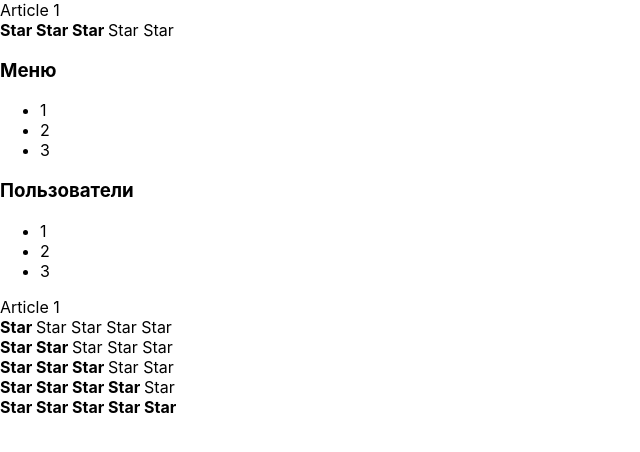
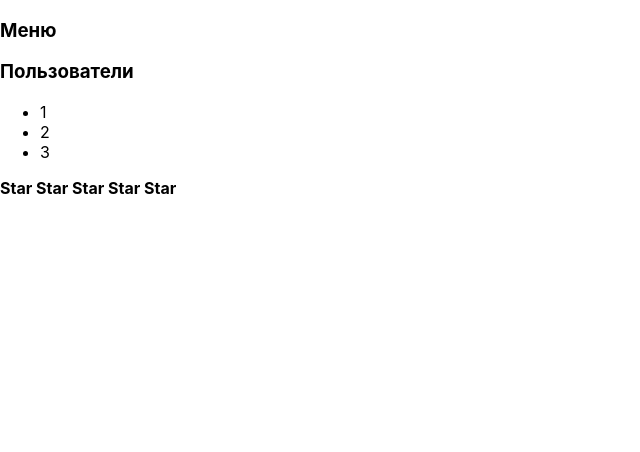
Before and after one commit to Mrleoneed/KABZDA, a React (Create React App) app: page / in a window 1280 px wide. Shown: the top 452 px of the page, without its empty margins (0-640 px from the left). Built offline with nearby package versions, Linux system fonts and the light colour scheme.

Commit message:
Less 05: conditional rendering

```diff
--- a/src/App.tsx
+++ b/src/App.tsx
@@ -1,22 +1,15 @@
 import React from 'react';
 import './App.css';
 import Accordion from "./Components/Accordion/Accordion";
-import {Rating} from "./Rating/Rating";
+import {Rating} from "./Components/Rating/Rating";
 
 
 function App() {
     console.log('App Rendered')
     return (
         <div>
-            Article 1
-            <Rating value={3}/>
-            <Accordion titleValue={"Меню"} collapsed={false}/>
+            <Accordion titleValue={"Меню"} collapsed={true}/>
             <Accordion titleValue={"Пользователи"} collapsed={false}/>
-            Article 1
-            <Rating value={1}/>
-            <Rating value={2}/>
-            <Rating value={3}/>
-            <Rating value={4}/>
             <Rating value={5}/>
         </div>
     );
--- a/src/Components/Accordion/Accordion.tsx
+++ b/src/Components/Accordion/Accordion.tsx
@@ -12,15 +12,12 @@
 
 function Accordion(props: AccordionPropsType) {
     console.log('Accordion Rendered')
-    if (props.collapsed === true) {
-        return <AccordionTitle title={props.titleValue}/>
-    } else
-        return (
-            <>
-                <AccordionTitle title={props.titleValue}/>
-                <AccordionBody/>
-            </>
-        )
+    return (
+        <div>
+            <AccordionTitle title={props.titleValue}/>
+            {!props.collapsed && <AccordionBody/>}
+        </div>
+    )
 }
 
 
--- /dev/null
+++ b/src/Components/Rating/Rating.tsx
@@ -0,0 +1,32 @@
+import React from "react";
+
+type RatingPropsType = {
+    value: number
+}
+
+type StarPropsType = {
+    selected: boolean;
+}
+
+
+export function Rating(props: RatingPropsType) {
+    console.log('Rating Rendered')
+    return (
+        <div>
+            <Star selected={props.value > 0}/>
+            <Star selected={props.value > 1}/>
+            <Star selected={props.value > 2}/>
+            <Star selected={props.value > 3}/>
+            <Star selected={props.value > 4}/>
+        </div>
+    )
+}
+
+function Star(props: StarPropsType) {
+    console.log('Star Rendered')
+    if (props.selected) {
+        return <span><b>Star </b></span>
+    } else {
+        return <span>Star </span>
+    }
+}
--- a/src/Rating/Rating.tsx
+++ /dev/null
@@ -1,90 +0,0 @@
-import React from "react";
-
-type RatingPropsType = {
-    value: number
-}
-
-type StarPropsType = {
-    selected: boolean;
-}
-
-
-export function Rating(props: RatingPropsType) {
-    console.log('Rating Rendered')
-
-    if (props.value === 1) {
-        return (
-            <div>
-                <Star selected={true}/>
-                <Star selected={false}/>
-                <Star selected={false}/>
-                <Star selected={false}/>
-                <Star selected={false}/>
-            </div>
-        )
-    }
-    if (props.value === 2) {
-        return (
-            <div>
-                <Star selected={true}/>
-                <Star selected={true}/>
-                <Star selected={false}/>
-                <Star selected={false}/>
-                <Star selected={false}/>
-            </div>
-        )
-    }
-    if (props.value === 3) {
-        return (
-            <div>
-                <Star selected={true}/>
-                <Star selected={true}/>
-                <Star selected={true}/>
-                <Star selected={false}/>
-                <Star selected={false}/>
-            </div>
-        )
-    }
-    if (props.value === 4) {
-        return (
-            <div>
-                <Star selected={true}/>
-                <Star selected={true}/>
-                <Star selected={true}/>
-                <Star selected={true}/>
-                <Star selected={false}/>
-            </div>
-        )
-    }
-    if (props.value === 5) {
-        return (
-            <div>
-                <Star selected={true}/>
-                <Star selected={true}/>
-                <Star selected={true}/>
-                <Star selected={true}/>
-                <Star selected={true}/>
-            </div>
-        )
-    }
-
-    return (
-        <div>
-            <Star selected={false}/>
-            <Star selected={false}/>
-            <Star selected={false}/>
-            <Star selected={false}/>
-            <Star selected={false}/>
-        </div>
-    )
-}
-
-
-function Star(props: StarPropsType) {
-    console.log('Star Rendered')
-    if (props.selected) {
-        return <span><b>Star </b></span>
-    } else {
-        return <span>Star </span>
-    }
-}
```
